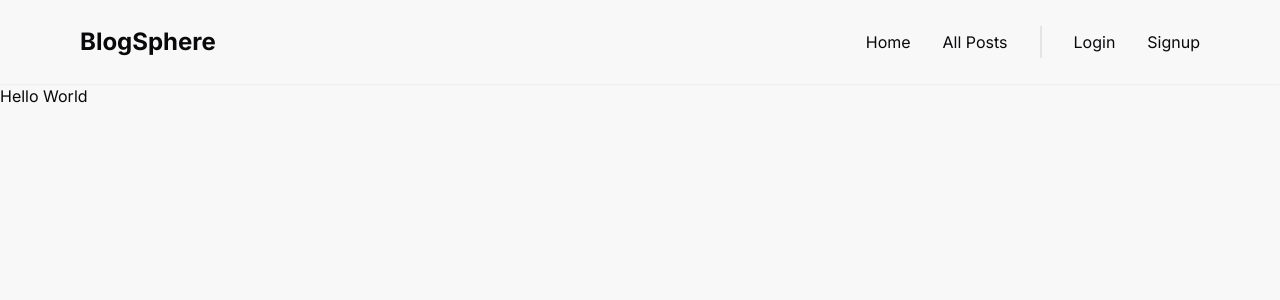
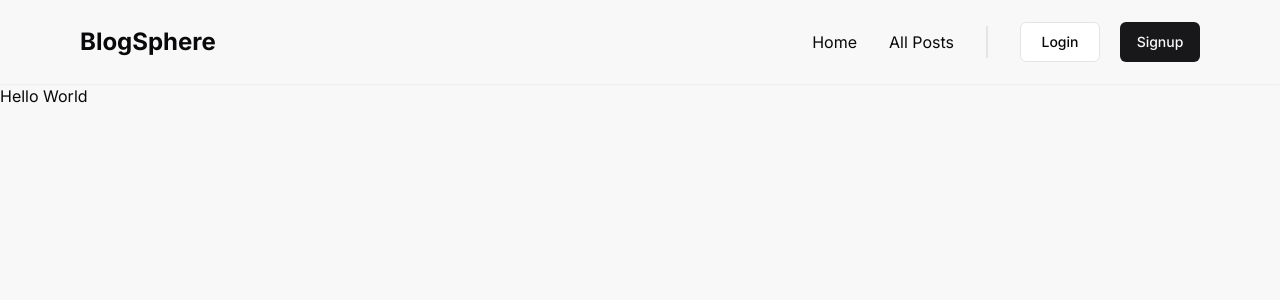
Before and after one commit to AbeeraTahir/blog-sphere, a Next.js app: page / in a window 1280 px wide. Shown: the top 300 px of the page. Built offline with nearby package versions, Linux system fonts and the light colour scheme; no server answers.

Commit message:
feat(auth): get data from token to show user name in navbar

```diff
--- a/package.json
+++ b/package.json
@@ -21,6 +21,7 @@
     "class-variance-authority": "^0.7.0",
     "clsx": "^2.1.0",
     "jsonwebtoken": "^9.0.2",
+    "jwt-decode": "^4.0.0",
     "lucide-react": "^0.312.0",
     "mongoose": "^8.0.3",
     "next": "14.0.4",
--- a/src/app/(root)/layout.tsx
+++ b/src/app/(root)/layout.tsx
@@ -1,5 +1,6 @@
 import Navbar from "@/src/components/Navbar";
 import { cookies } from "next/headers";
+import { jwtDecode } from "jwt-decode";
 
 export default function RootLayout({
   children,
@@ -7,10 +8,18 @@ export default function RootLayout({
   children: React.ReactNode;
 }) {
   const cookieStore = cookies();
-  const token = cookieStore.get("blogAppToken");
+  const token = cookieStore.get("blogAppToken") || null;
+  let decodedToken;
+
+  if (token) {
+    decodedToken = jwtDecode(token.value);
+  } else {
+    decodedToken = null;
+  }
+
   return (
     <div className="flex h-screen flex-col">
-      <Navbar token={token} />
+      <Navbar token={decodedToken} />
       {children}
     </div>
   );
--- a/src/app/api/auth/login/route.ts
+++ b/src/app/api/auth/login/route.ts
@@ -29,7 +29,7 @@ export async function POST(req: NextRequest) {
 
     const tokenData = {
       id: user._id,
-      username: user.username,
+      full_name: user.full_name,
       email: user.email,
     };
 
--- a/src/components/Navbar.tsx
+++ b/src/components/Navbar.tsx
@@ -6,6 +6,7 @@ import { logout } from "@/src/lib/redux/features/authSlice";
 import axios from "axios";
 import { useRouter } from "next/navigation";
 import { useToast } from "@/src/components/ui/use-toast";
+import { Button } from "./ui/button";
 
 const navLinks = [
   {
@@ -15,17 +16,6 @@ const navLinks = [
   {
     title: "All Posts",
     link: "/posts",
-  },
-];
-
-const authLinks = [
-  {
-    title: "Login",
-    link: "/login",
-  },
-  {
-    title: "Signup",
-    link: "/signup",
   },
 ];
 
@@ -49,6 +39,8 @@ const Navbar = ({ token }: any) => {
     }
   };
 
+  console.log(token);
+
   return (
     <nav className="flex justify-between px-20 py-6 items-center shadow-sm">
       <div className="text-[1.5rem] font-bold">BlogSphere</div>
@@ -60,13 +52,18 @@ const Navbar = ({ token }: any) => {
         ))}
         <div className="border h-full" />
         {token ? (
-          <button onClick={handleLogout}>Logout</button>
+          <button onClick={handleLogout}>{token.full_name}</button>
         ) : (
-          authLinks.map((link) => (
-            <Link href={link.link} key={link.title}>
-              {link.title}
+          <div className="flex gap-5 items-center">
+            <Link href="/login">
+              <Button variant={"outline"} className="w-20">
+                Login
+              </Button>
             </Link>
-          ))
+            <Link href="/signup">
+              <Button className="w-20">Signup</Button>
+            </Link>
+          </div>
         )}
       </div>
     </nav>
```
Also changed, not shown: 1 other file (tests, documents, lock files or other folders).
